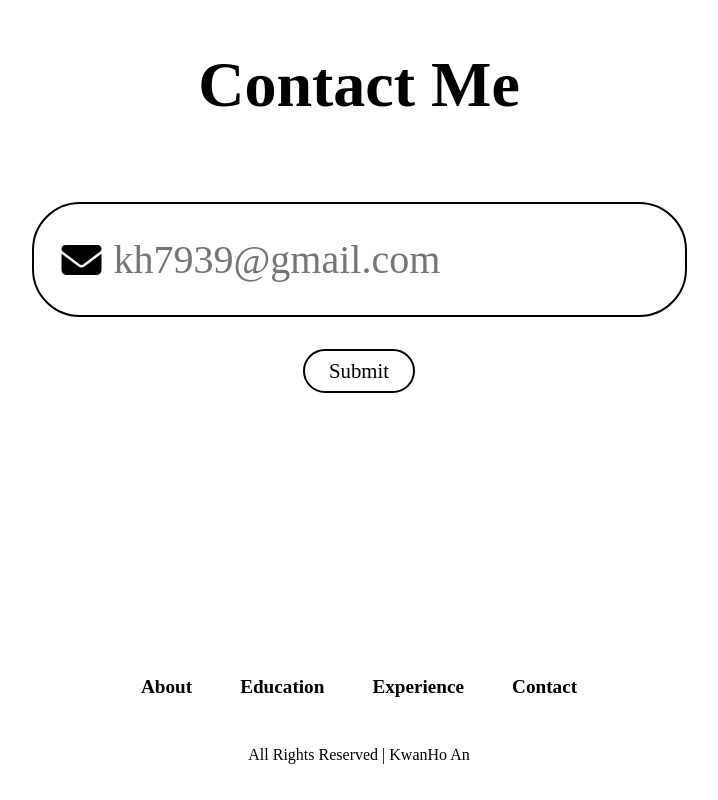
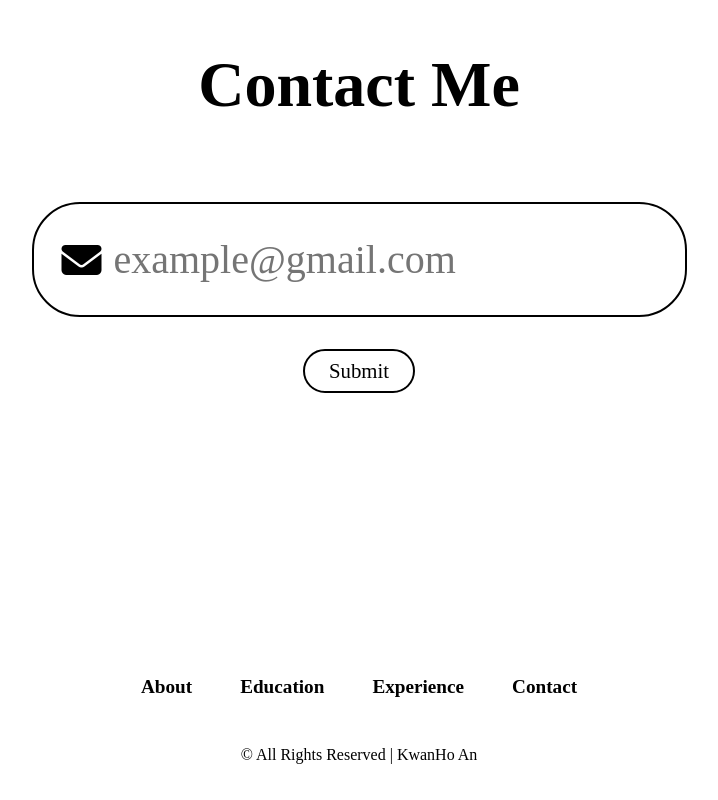
Before and after one commit to kh7939/kh7939.github.io, a plain HTML site: page index.html in a window 1280 px wide. Shown: the part 3170-3970 px from the top of the page, without its empty margins (281-999 px from the left). Drawn offline with Linux system fonts and the light colour scheme; a web font is replaced by a local one.

Commit message:
in process

```diff
--- a/index.html
+++ b/index.html
@@ -135,7 +135,7 @@
 			<h2 class="section-title">Contact Me</h2>
 
 			<div class="input">
-				<input type="text" placeholder="kh7939@gmail.com">
+				<input type="text" placeholder="example@gmail.com">
 				<i class="fa-solid fa-envelope"></i>
 			</div>
 
@@ -154,7 +154,7 @@
 			<li><a href="#contact">Contact</a></li>
 		</ul>
 
-		<p class="copyright">All Rights Reserved | KwanHo An</p>
+		<p class="copyright">© All Rights Reserved | KwanHo An</p>
 	</footer>
 
 	<script src="script.js"></script>
```
